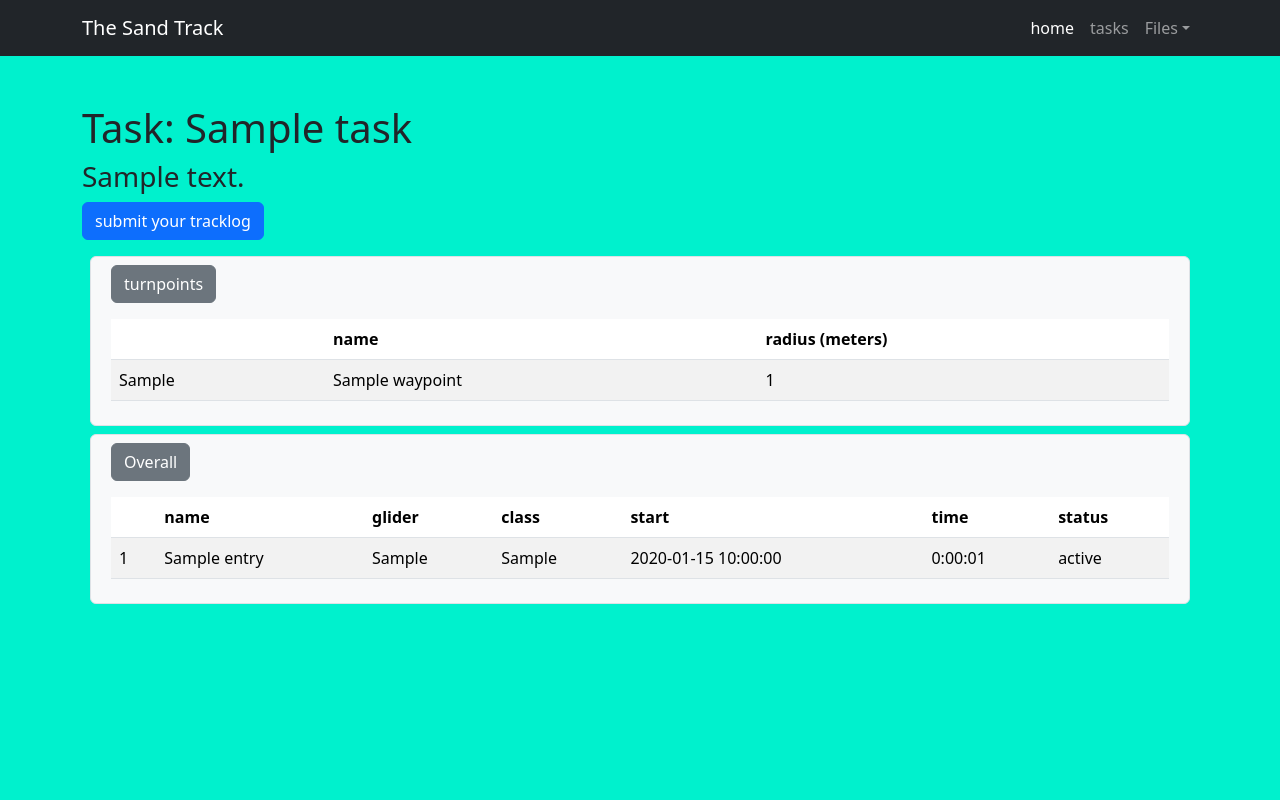
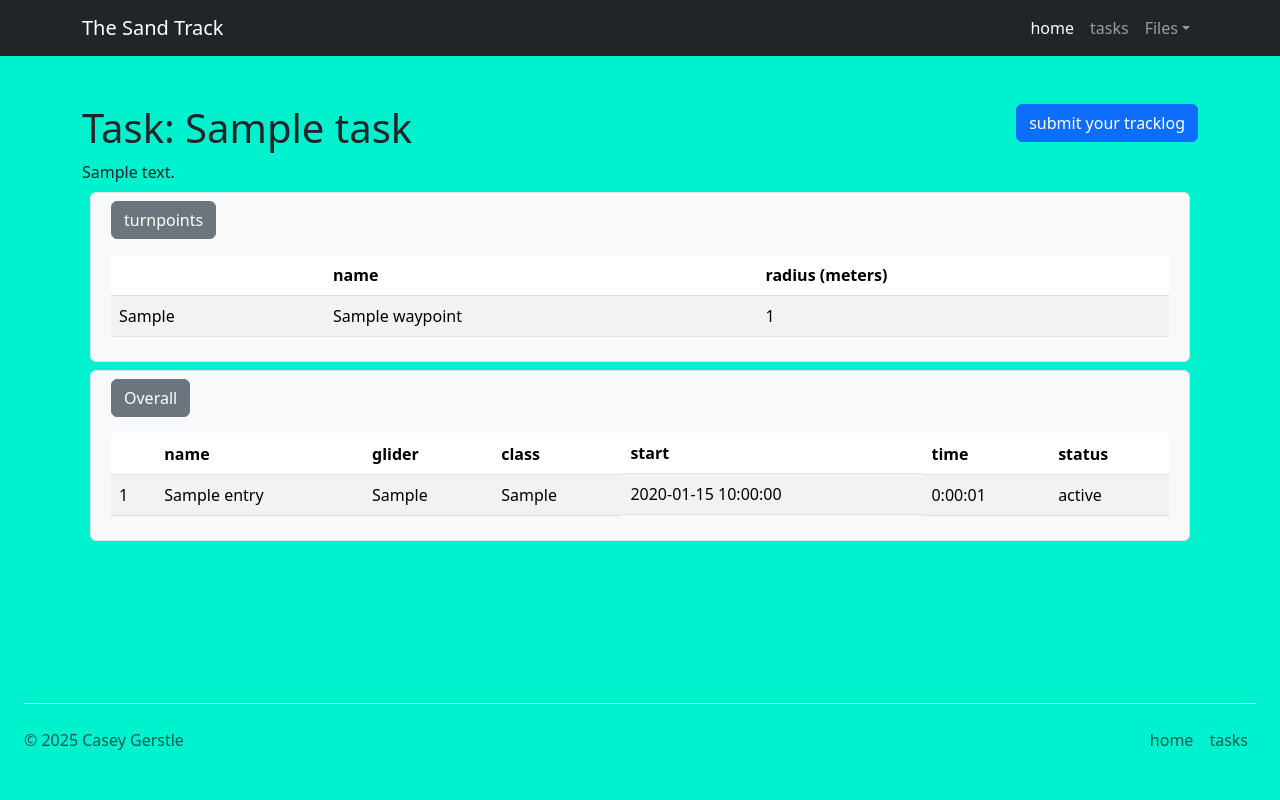
Before and after one commit to gerstle/sand-track, a Flask app: page /tasks/1 in a window 1280 px wide. Run offline with Flask 3, Linux system fonts and the light colour scheme; tables that the repository leaves empty hold one stand-in row (values such as "Sample post"); some libraries are stand-ins or nearby versions.

Commit message:
casey/misc (#13)
* reformatting the task detail page a bit

* add footer

```diff
--- a/pyproject.toml
+++ b/pyproject.toml
@@ -15,4 +15,5 @@ dependencies = [
     "geopy>=2.4.1",
     "gunicorn>=23.0.0",
     "pyyaml>=6.0.2",
+    "tzlocal>=5.3.1",
 ]
--- a/src/__init__.py
+++ b/src/__init__.py
@@ -1,3 +1,4 @@
+import datetime
 import logging
 from logging.config import dictConfig
 
@@ -6,6 +7,7 @@ from flask_bootstrap import Bootstrap5
 from flask_login import LoginManager
 from flask_migrate import Migrate
 from flask_sqlalchemy import SQLAlchemy
+from tzlocal import get_localzone
 
 logging.basicConfig(level=logging.INFO)
 logging.getLogger("sqlalchemy.engine").setLevel(logging.WARN)
@@ -35,6 +37,7 @@ def create_app():
     app = Flask(__name__)
     app.logger.setLevel(logging.INFO)
     app.config.from_pyfile("config.py")
+    app.context_processor(inject_now)
 
     db.init_app(app)
     Migrate(app, db)
@@ -57,3 +60,7 @@ def create_app():
     app.register_blueprint(setup_bp)
 
     return app
+
+
+def inject_now():
+    return {'now': datetime.datetime.now(datetime.timezone.utc).astimezone(get_localzone())}
--- a/src/setup.py
+++ b/src/setup.py
@@ -190,16 +190,19 @@ def _tasks() -> List[Task]:
     return [
         Task(
             name="jan 2025",
+            description="an old task that shouldn't show up",
             start=datetime.strptime("2025-01-01 00:00:00-0700", format),
             end=datetime.strptime("2025-02-01 00:00:00-0700", format),
         ),
         Task(
             name="apr 2025",
+            description="first task of the season! Run out to Lake Court, hit the bunkers, and home.",
             start=datetime.strptime("2025-04-01 00:00:00-0700", format),
             end=datetime.strptime("2025-05-01 00:00:00-0700", format),
         ),
         Task(
             name="may 2025",
+            description="a classic may route",
             start=datetime.strptime("2025-05-01 00:00:00-0700", format),
             end=datetime.strptime("2025-06-01 00:00:00-0700", format),
         ),
--- a/src/templates/base.html
+++ b/src/templates/base.html
@@ -14,17 +14,19 @@
         <link rel="stylesheet" href="{{ url_for('static', filename='css/style.css') }}"/>
     {% endblock %}
 </head>
-<body>
-
+<body class="d-flex flex-column h-100">
+<main class="flex-shrink-0">
     <nav class="navbar navbar-expand-lg navbar-dark bg-dark">
         <div class="container">
             <a class="navbar-brand" href="{{ url_for('main.index') }}">The Sand Track</a>
-        <button class="navbar-toggler" type="button" data-bs-toggle="collapse" data-bs-target="#navbarSupportedContent"
+            <button class="navbar-toggler" type="button" data-bs-toggle="collapse"
+                    data-bs-target="#navbarSupportedContent"
                     aria-controls="navbarSupportedContent" aria-expanded="false" aria-label="Toggle navigation"><span
                     class="navbar-toggler-icon"></span></button>
             <div class="collapse navbar-collapse" id="navbarSupportedContent">
                 <ul class="navbar-nav ms-auto mb-2 mb-lg-0">
-                <li class="nav-item"><a class="nav-link active" aria-current="page" href="{{ url_for('main.index') }}">home</a>
+                    <li class="nav-item"><a class="nav-link active" aria-current="page"
+                                            href="{{ url_for('main.index') }}">home</a>
                     </li>
                     <li class="nav-item"><a class="nav-link" href="{{ url_for('tasks.index') }}">tasks</a></li>
 
@@ -50,7 +52,6 @@
             </div>
         </div>
     </nav>
-
     <div class="container">
         <div class="text-center mt-5">
             {% with messages = get_flashed_messages(with_categories=true) %}
@@ -65,11 +66,30 @@
             {% block content %}{% endblock %}
         </div>
     </div>
+</main>
+
+<footer class="d-flex flex-wrap justify-content-between align-items-center py-3 my-4 mx-4 border-top mt-auto fixed-bottom">
+    <p class="col-md-4 mb-0 text-body-secondary">© {{ now.year }} Casey Gerstle</p>
+
+    <a href="/"
+       class="col-md-4 d-flex align-items-center justify-content-center mb-3 mb-md-0 me-md-auto link-body-emphasis text-decoration-none"
+       aria-label="Bootstrap">
+        <svg class="bi me-2" width="40" height="32" aria-hidden="true">
+            <use xlink:href="#bootstrap"></use>
+        </svg>
+    </a>
+
+    <ul class="nav col-md-4 justify-content-end">
+        <li class="nav-item"><a href="{{ url_for('main.index') }}" class="nav-link px-2 text-body-secondary">home</a></li>
+        <li class="nav-item"><a href="{{ url_for('tasks.index') }}" class="nav-link px-2 text-body-secondary">tasks</a></li>
+    </ul>
+</footer>
 
 <script src="https://code.jquery.com/jquery-3.7.1.min.js"></script>
 {% block scripts %}
     <!-- Optional JavaScript -->
     {{ bootstrap.load_js() }}
 {% endblock %}
+
 </body>
 </html>
--- a/src/templates/tasks/detail.html
+++ b/src/templates/tasks/detail.html
@@ -44,22 +44,28 @@
         </div>
     {% endif %}
 
-    <div class="clearfix">
-        <div class="float-start">
-            <h1>Task: {{ task.name }}</h1>
+    <div class="row">
+        <div class="col">
+            <div class="clearfix">
+                <div class="float-start">
+                    <h1>Task: {{ task.name }}</h1>
+                </div>
+            </div>
+        </div>
+        <div class="col">
+            <p class="text-end">
+                <button type="button" class="btn btn-primary" data-bs-toggle="modal"
+                        data-bs-target="#submitTracklogModal">
+                    submit your tracklog
+                </button>
+            </p>
         </div>
     </div>
     <div class="clearfix">
         <div class="float-start">
-            <h3>{{ task.description or "" }}</h3>
+            {{ task.description or "" }}
         </div>
     </div>
-
-    <p class="text-start">
-        <button type="button" class="btn btn-primary" data-bs-toggle="modal" data-bs-target="#submitTracklogModal">
-            submit your tracklog
-        </button>
-    </p>
 
     <div class="row rounded border bg-light p-2 m-2">
         <div class="col">
@@ -151,7 +157,8 @@
     <div class="modal" tabindex="-1" id="submitTracklogModal">
         <div class="modal-dialog">
             <div class="modal-content">
-                <form class="needs-validation" method=post enctype=multipart/form-data action="{{ url_for('tasks.submit_tracklog', task_id=task.id) }}" novalidate>
+                <form class="needs-validation" method=post enctype=multipart/form-data
+                      action="{{ url_for('tasks.submit_tracklog', task_id=task.id) }}" novalidate>
                     <div class="modal-header">
                         <h5 class="modal-title">Submit Tracklog</h5>
                         <button type="button" class="btn-close" data-bs-dismiss="modal" aria-label="Close"></button>
```
Also changed, not shown: 1 other file. Lines whose indentation alone changed are shown as unchanged.
